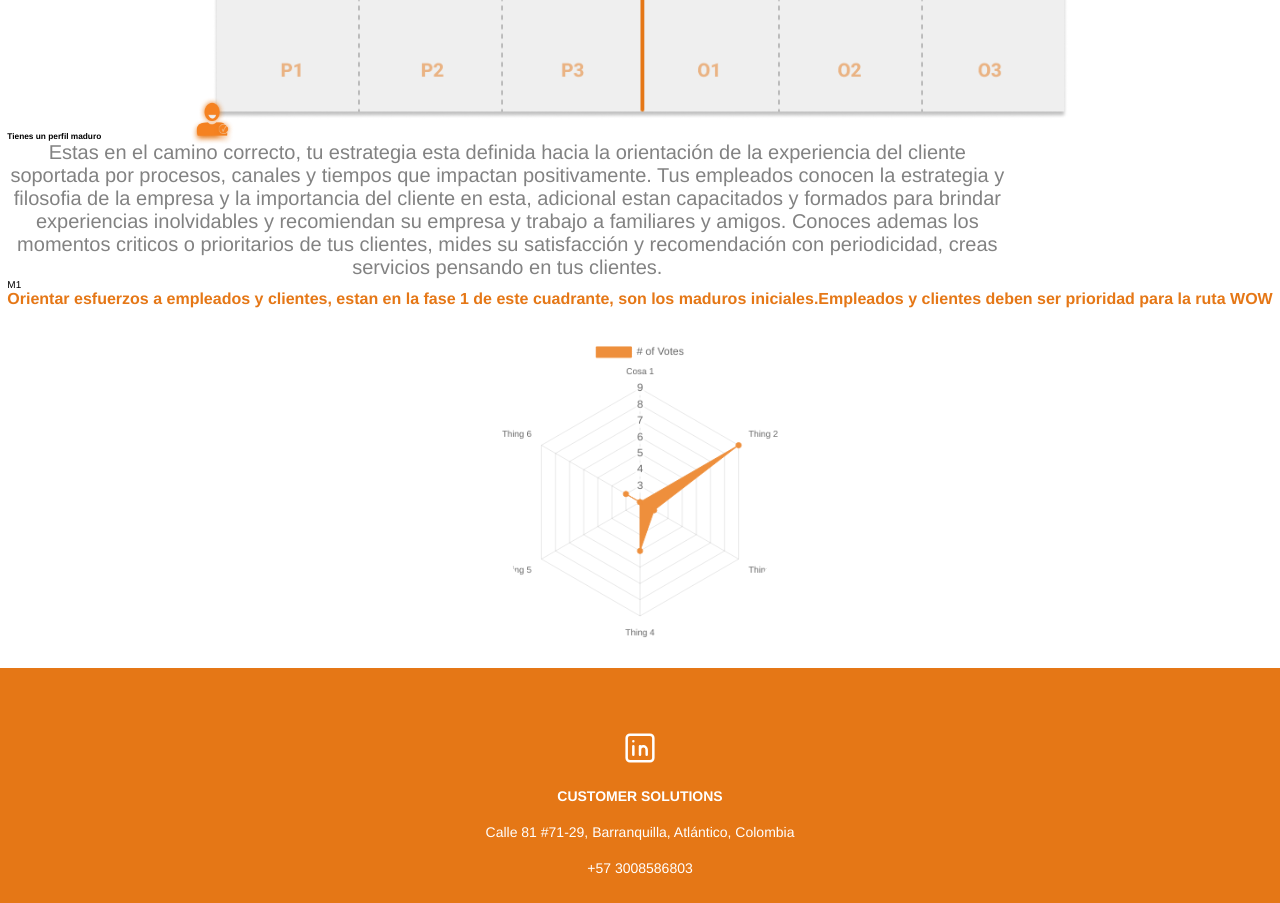
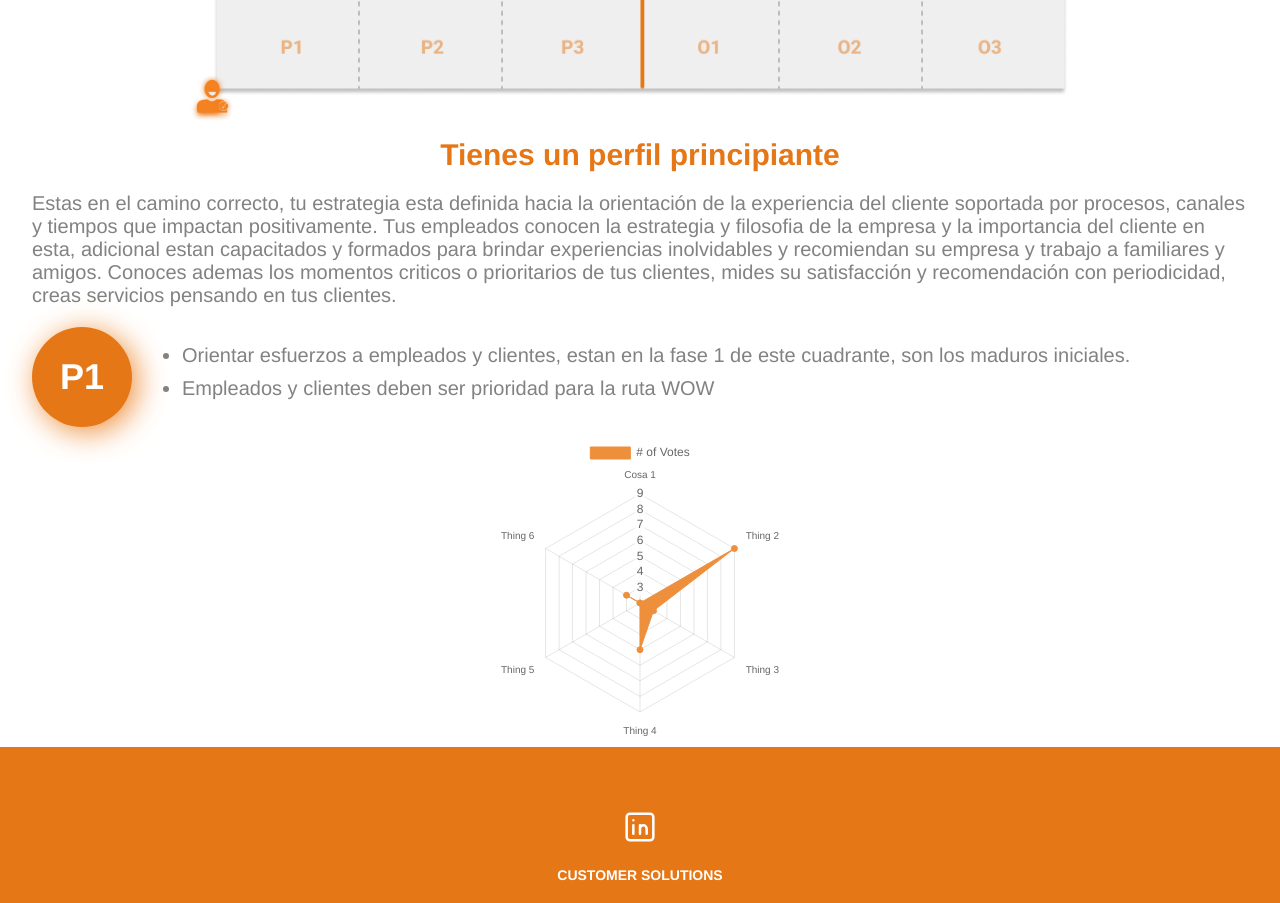
Before and after one commit to Hernan1ro/customer-solutions-website, a Next.js app: page /diagnostico in a window 1280 px wide. Shown: the part 1860-2763 px from the top of the page. Built offline with nearby package versions, Linux system fonts and the light colour scheme.

Commit message:
getting the quadrants

```diff
--- a/Components/ChartSX.js
+++ b/Components/ChartSX.js
@@ -1,42 +1,8 @@
-import { useEffect } from "react";
 import styles from "../styles/components/chartsx.module.css";
-import { useSelector } from "react-redux";
 
-export const ChartSX = () => {
-  const {
-    points: { strategy, process: process_, people, customers },
-  } = useSelector((state) => state.index360Slice);
-
-  const indicatorsArr = [strategy, process_, people, customers];
-
-  // ------------- calculatr points ------------- //
-
-  let softDimension;
-  let hardDimension;
-
-  softDimension = indicatorsArr[2] + indicatorsArr[3];
-  hardDimension = indicatorsArr[0] + indicatorsArr[1];
-
-  console.table(
-    "hard dimension",
-    hardDimension,
-    "softdimension",
-    softDimension
-  );
-
-  // let yaxis;
-  // let xaxis;
-
-  // useEffect(() => {
-  //   yaxis = document.getElementById("chart").height;
-  //   xaxis = document.getElementById("chart").width;
-  //   console.log(yaxis, xaxis);
-  // }, []);
-
+export const ChartSX = ({ hardDimension, softDimension }) => {
   let xcoords = (softDimension / 180) * 100;
   let ycoords = (hardDimension / 120) * 100;
-
-  // console.log(xcoords, ycoords);
 
   return (
     <div className={styles.chart_container}>
--- a/containers/Report.js
+++ b/containers/Report.js
@@ -1,8 +1,11 @@
+import { useState, useEffect } from "react";
+import { useSelector } from "react-redux";
 import { IndexReport } from "../Components/IndexReport";
 import styles from "../styles/containers/report.module.css";
 import { RadarChart } from "../Components/RadarChart";
 import { BarChart } from "../Components/BarChart";
 import { ChartSX } from "../Components/ChartSX";
+import { perfilSXDiagnostic } from "../pages/api/diagnostic";
 
 export const Report = ({
   index,
@@ -12,11 +15,78 @@ export const Report = ({
   colorHandler,
   textHandler,
 }) => {
+  const {
+    points: { strategy, process: process_, people, customers },
+  } = useSelector((state) => state.index360Slice);
+
+  const [category, setCategory] = useState("");
+  const [quadrant, setQuadrant] = useState("");
+  const [conclusion, setConclusion] = useState({});
+
+  const indicatorsArr = [strategy, process_, people, customers];
+
+  // ------------- calculatr points ------------- //
+
+  let softDimension;
+  let hardDimension;
+
+  softDimension = indicatorsArr[2] + indicatorsArr[3];
+  hardDimension = indicatorsArr[0] + indicatorsArr[1];
+
+  // console.table(
+  //   "hard dimension",
+  //   hardDimension,
+  //   "softdimension",
+  //   softDimension
+  // );
+
+  useEffect(() => {
+    const getProfile = (hard, soft) => {
+      if (hard < 60 && soft < 90) {
+        setCategory("principiante");
+      } else if (hard > 60 && soft < 90) {
+        setCategory("conservador");
+      } else if (soft > 90 && hard < 60) {
+        setCategory("orientado");
+      } else {
+        setCategory("maduro");
+      }
+    };
+
+    const axisValue = [
+      { quadrant: "P1", hard: [0, 60], soft: [0, 30] },
+      { quadrant: "P2", hard: [0, 60], soft: [30, 60] },
+      { quadrant: "P3", hard: [0, 60], soft: [60, 90] },
+      { quadrant: "O1", hard: [0, 60], soft: [90, 120] },
+      { quadrant: "O2", hard: [0, 60], soft: [120, 150] },
+      { quadrant: "03", hard: [0, 60], soft: [150, 180] },
+      { quadrant: "C1", hard: [60, 90], soft: [0, 30] },
+      { quadrant: "C2", hard: [60, 90], soft: [30, 60] },
+      { quadrant: "C3", hard: [60, 90], soft: [60, 90] },
+      { quadrant: "M1", hard: [60, 90], soft: [90, 120] },
+      { quadrant: "M2", hard: [60, 90], soft: [120, 150] },
+      { quadrant: "M3", hard: [60, 90], soft: [150, 180] },
+    ];
+
+    const getQuadrant = (y, x, obj) => {
+      const { hard, soft, quadrant: q } = obj;
+      if (y >= hard[0] && y < hard[1] && x >= soft[0] && x < soft[1]) {
+        setQuadrant(q);
+      }
+    };
+
+    axisValue.map((value) => {
+      getQuadrant(hardDimension, softDimension, value);
+    });
+
+    getProfile(hardDimension, softDimension);
+  }, []);
+
   return (
     <section className={styles.report} id="text-sample">
       <img src="/assets/brandlogo/logo.webp" alt="customer solutions logo" />
       <h2>Diagnóstico madurez experiencia de servicio</h2>
-      <h3>Index 360°</h3>
+      <h3 style={{ color }}>Index 360°</h3>
       <div
         className={styles.percentaje_result}
         style={{ backgroundColor: color, boxShadow: `5px 5px 30px ${color}` }}
@@ -30,7 +100,6 @@ export const Report = ({
           const { category, conclusion, value, lse, lie, imgUrl, orientation } =
             obj;
           if (index > 0 && value > 0) {
-            console.log(obj);
             return (
               <IndexReport
                 key={category}
@@ -50,10 +119,10 @@ export const Report = ({
       </div>
       <h2>Perfil SX</h2>
       <div className={styles.chart_component}>
-        <ChartSX indicators={indicators} />
+        <ChartSX hardDimension={hardDimension} softDimension={softDimension} />
       </div>
       <div className={styles.sx_conclusion}>
-        <h5>Tienes un perfil maduro</h5>
+        <h3>{`Tienes un perfil ${category}`}</h3>
         <p>
           Estas en el camino correcto, tu estrategia esta definida hacia la
           orientación de la experiencia del cliente soportada por procesos,
@@ -65,17 +134,15 @@ export const Report = ({
           mides su satisfacción y recomendación con periodicidad, creas
           servicios pensando en tus clientes.{" "}
         </p>
-        <div>
-          <div>M1</div>
-          <div>
-            <span>
+        <div className={styles.subconclusion}>
+          <div>{quadrant}</div>
+          <ul>
+            <li>
               Orientar esfuerzos a empleados y clientes, estan en la fase 1 de
               este cuadrante, son los maduros iniciales.
-            </span>
-            <span>
-              Empleados y clientes deben ser prioridad para la ruta WOW
-            </span>
-          </div>
+            </li>
+            <li>Empleados y clientes deben ser prioridad para la ruta WOW</li>
+          </ul>
         </div>
       </div>
       <div className={styles.radarChart_container}>
--- a/styles/components/chartsx.module.css
+++ b/styles/components/chartsx.module.css
@@ -2,6 +2,7 @@
   max-width: 90rem;
   position: relative;
   width: 95%;
+  margin-bottom: 3rem;
 }
 
 .chart_container .chart {
--- a/styles/components/index_report.module.css
+++ b/styles/components/index_report.module.css
@@ -35,7 +35,10 @@
   }
 
   .index_description {
-    gap: 2rem;
+    gap: 1rem;
+  }
+  .index_description p {
+    margin-top: 1rem;
   }
 }
 .index_description .percentaje_result_index {
--- a/styles/containers/report.module.css
+++ b/styles/containers/report.module.css
@@ -7,10 +7,18 @@
 .report h2 {
   font-size: var(--larger);
   font-weight: bold;
+  text-align: center;
   color: var(--gray);
   margin: 3rem;
 }
+
+@media (max-width: 500px) {
+  .report h2 {
+    font-size: var(--large);
+  }
+}
 .report h3 {
+  text-align: center;
   font-size: var(--large);
   color: var(--primary);
 }
@@ -36,12 +44,13 @@
   font-weight: bold;
   color: var(--primary);
   margin-top: 1rem;
+  text-align: center;
 }
 
 .report p {
   font-size: var(--xxl);
   color: var(--gray-intense);
-  max-width: 100rem;
+  max-width: 128rem;
   text-align: center;
   width: 100%;
 }
@@ -59,7 +68,64 @@
   justify-content: center;
 }
 
-.radarChart_container {
+.sx_conclusion {
+  width: 95%;
+  margin: 0 auto;
+  max-width: 128rem;
+  display: grid;
+  place-items: center;
+}
+
+.sx_conclusion h3 {
+  margin-bottom: 2rem;
+}
+
+.sx_conclusion > p {
+  margin-bottom: 1rem;
+  text-align: left;
+}
+
+.subconclusion {
+  display: flex;
+  align-items: center;
+  gap: 5rem;
+  width: 100%;
+}
+
+.subconclusion p {
+  text-align: left;
+}
+
+.subconclusion div {
+  font-size: var(--larger);
+  font-weight: bold;
+  color: var(--white);
+  background-color: var(--primary);
+  padding: 1rem;
+  border-radius: 50%;
+  width: 10rem;
+  height: 10rem;
+  display: flex;
+  align-items: center;
+  justify-content: center;
+  box-shadow: 5px 5px 30px var(--primary-hover);
+  margin-top: 1rem;
+  flex-shrink: 0;
+}
+
+.subconclusion ul {
+  display: grid;
+  gap: 1rem;
+}
+
+.subconclusion ul li {
+  font-size: var(--xxl);
+  color: var(--gray-intense);
+  width: 100%;
+  list-style-type: disc;
+}
+
+/* .radarChart_container {
   background-color: var(--white);
 }
 
@@ -72,4 +138,4 @@
 .radarChart_container div canvas {
   border-radius: 50%;
   padding: 2rem;
-}
+} */
```
Also changed, not shown: public/assets/reports/chart.png.
